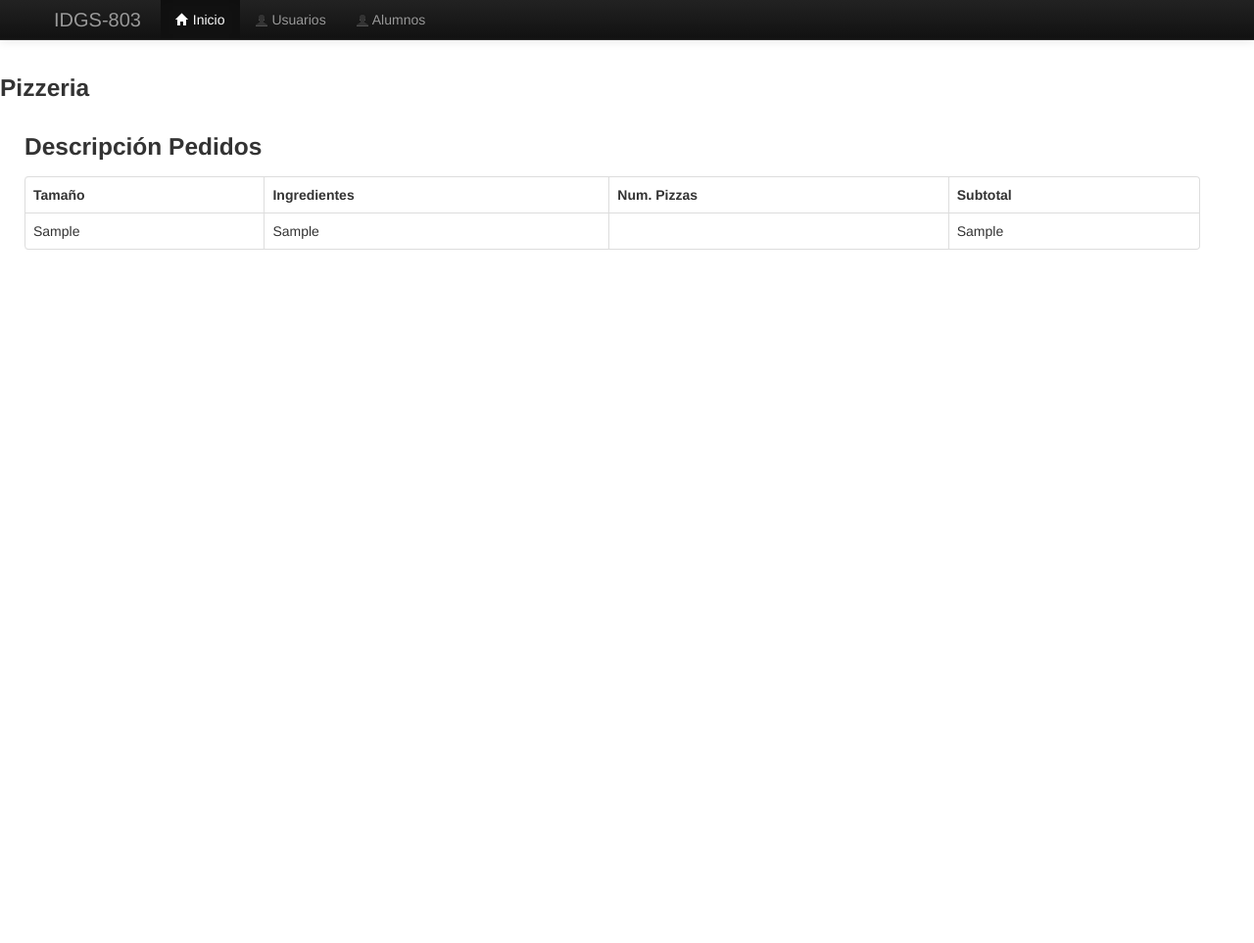
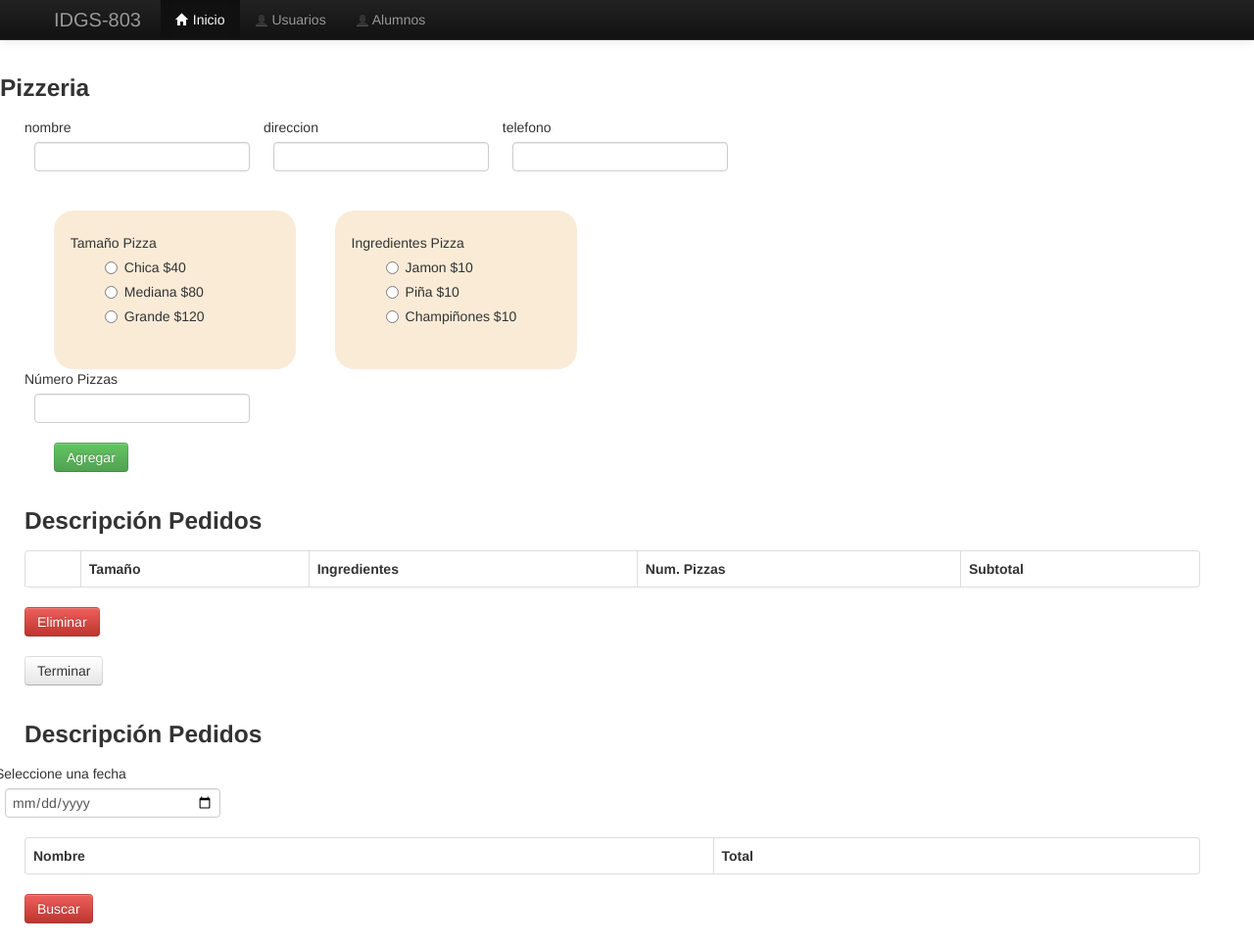
Before and after one commit to IDGS-803-20001570/PracticasBD_IDGS803, a Flask app: page /pizzeria in a window 1280 px wide. Shown: the whole page at 98% size. Before the commit the page ends 255 px from the top, so only its background shows below. Run offline with Flask 3, Linux system fonts and the light colour scheme; tables that the repository leaves empty hold one stand-in row (values such as "Sample post"); lists and menus that the app fills with data are empty; some libraries are stand-ins or nearby versions.

Commit message:
Proyeto Terminado

```diff
--- a/config.py
+++ b/config.py
@@ -1,5 +1,6 @@
 import os
 from sqlalchemy import create_engine
+from sqlalchemy import update
 import urllib
 
 # Se necesitainstalar estas cosas
--- a/forms.py
+++ b/forms.py
@@ -1,6 +1,7 @@
 from wtforms import Form
-from wtforms import StringField,SelectField,RadioField,EmailField,IntegerField
+from wtforms import StringField,SelectField,RadioField,EmailField,IntegerField,DateField
 from wtforms import validators
+from wtforms.validators import DataRequired
 
 
 class EmpleadosForm(Form):
@@ -28,35 +29,35 @@
 class PizzeriaForm(Form):
     id = IntegerField('id')
     nombre= StringField('nombre',[
-        validators.DataRequired(message='el campo es requerido'),
-        validators.length(min=4,max=10,message='ingresa nombre valido')
+        validators.DataRequired(message='el campo es requerido')
     ])
     direccion= StringField('direccion',[
-        validators.DataRequired(message='el campo es requerido'),
-        validators.length(min=4,max=10,message='Ingresa una direccion valida')
+        validators.DataRequired(message='el campo es requerido')
     ])
     telefono= StringField('telefono',[
-        validators.DataRequired(message='el campo es requerido'),
-        validators.length(min=4,max=10,message='Ingresa un telefono valido')
+        validators.DataRequired(message='el campo es requerido')
     ])
-    numPizzas= IntegerField('Número Pizzas',[
-        validators.DataRequired(message='el campo es requerido'),
-        validators.length(min=1,message='Ingresa una cantidad valida'),
+    numPizzas = IntegerField('Número Pizzas', [
+        validators.DataRequired(message='El campo es requerido'),
+        validators.NumberRange(min=1, message='El número de pizzas no puede ser negativo')
     ])
 
     tamaPizza = RadioField('Tamaño Pizza',
        choices=[
-            ('1','Chica $40'),
-            ('2','Mediana $80'),
-            ('2','Grande $120')
-            ],
-        validators=[validators.InputRequired()])
+            ('40','Chica $40'),
+            ('80','Mediana $80'),
+            ('120','Grande $120')
+            ])
     ingredientesPizza = RadioField('Ingredientes Pizza',
        choices=[
             ('1','Jamon $10'),
             ('2','Piña $10'),
-            ('2','Champiñones $120')
-            ],
-        validators=[validators.InputRequired()])
+            ('3','Champiñones $10')
+            ])
+    numVenta = StringField('numVenta')
+    estatus= StringField('Estatus')
     subtotal= StringField('Subtotal')
     total= StringField('Total')
+
+class ConsultaPedidosForm(Form):
+    fecha_seleccionada = DateField('Seleccione una fecha', validators=[DataRequired()], format='%Y-%m-%d')
--- a/main.py
+++ b/main.py
@@ -1,4 +1,5 @@
 from flask import Flask,render_template,request,Response
+from sqlalchemy import update
 from flask_wtf.csrf import CSRFProtect
 from flask import redirect
 from flask import flash
@@ -9,6 +10,8 @@
 from models import db
 from models import Empleados
 from models import PedidosPizza
+from models import VentasPizzas
+from datetime import date
 
 
 app = Flask(__name__)
@@ -84,13 +87,189 @@
         return redirect('ABC_Completo')
     return render_template("modificar.html",form=empleados_form)
 
+ingredientesDiccionario = {
+    '1': 'Jamon',
+    '2': 'Piña',
+    '3': 'Champiñones'
+}
+tamañoDiccionario = {
+    '40': 'Chica',
+    '80': 'Mediana',
+    '120': 'Grande'
+}
+
+mismaVenta = True
+nombreCliente = ""
+direccionCliente = ""
+telefonoCliente = ""
+
 @app.route("/pizzeria",methods=["GET","POST"])
 def pizzeria():
+    global mismaVenta
+    global nombreCliente
+    global direccionCliente
+    global telefonoCliente
+
     pizzeria_form=forms.PizzeriaForm(request.form)
-    pedidosPiza = PedidosPizza.query.all()
+    formFecha = forms.ConsultaPedidosForm(request.form)
+    pedidosPiza = PedidosPizza.query.filter_by(estatus=1).all()
+    # pedidosPiza = PedidosPizza.query.all()
 
+    if request.method == 'POST' and pizzeria_form.validate():
+        costoPizza = int(pizzeria_form.tamaPizza.data)
+        #ingrePizza = int(pizzeria_form.ingredientesPizza.data)
+        totalPizza = int(pizzeria_form.numPizzas.data)
+        subtotalPizza = str( (costoPizza+10)*totalPizza )
+        totalPizza = "0"
 
-    return render_template("pizzeria.html",pedidos=pedidosPiza)
+        numVenta = db.session.query(db.func.max(PedidosPizza.numeroVenta)).scalar()
+        if numVenta is None:
+            numVenta = 1
+            # print("--------------------------------------------------------1")
+        elif mismaVenta:
+            # print("--------------------------------------------------------2")
+            nombreCliente = pizzeria_form.nombre.data
+            direccionCliente = pizzeria_form.direccion.data
+            telefonoCliente = pizzeria_form.telefono.data
+
+            pizzeria_form.nombre.data = nombreCliente
+            pizzeria_form.direccion.data = direccionCliente
+            pizzeria_form.telefono.data = telefonoCliente
+
+            pizzeria_form.nombre.render_kw = {'readonly': True}
+            pizzeria_form.direccion.render_kw = {'readonly': True}
+            pizzeria_form.telefono.render_kw = {'readonly': True}
+            pass
+        else:
+            # print("--------------------------------------------------------3")
+            numVenta = str(int(numVenta)+1)
+            pizzeria_form.nombre.render_kw = {'readonly': False}
+            pizzeria_form.direccion.render_kw = {'readonly': False}
+            pizzeria_form.telefono.render_kw = {'readonly': False}
+            mismaVenta = True
+
+        # print("------------------------------------------Num Venta: {}".format(numVenta))
+        nuevo_pedido = PedidosPizza(
+            nombre=pizzeria_form.nombre.data,
+            direccion=pizzeria_form.direccion.data,
+            telefono=pizzeria_form.telefono.data,
+            tamaPizza=pizzeria_form.tamaPizza.data,
+            ingredientesPizza= pizzeria_form.ingredientesPizza.data,
+            numPizza=pizzeria_form.numPizzas.data,
+            subtotal=subtotalPizza,
+            total=totalPizza,
+            numeroVenta = numVenta,
+            estatus = "1"
+        )
+        db.session.add(nuevo_pedido)
+        db.session.commit()
+        pedidosPiza = PedidosPizza.query.filter_by(estatus=1).all()
+        for pedido in pedidosPiza:
+            pedido.ingredientesPizza = ingredientesDiccionario[pedido.ingredientesPizza]
+            pedido.tamaPizza = tamañoDiccionario[pedido.tamaPizza]
+
+        return render_template("pizzeria.html",pedidos=pedidosPiza,form=pizzeria_form, formF=formFecha)
+
+    fecha_seleccionada = formFecha.fecha_seleccionada.data
+    if not fecha_seleccionada:
+        fecha_seleccionada = date.today()
+    ventasFecha = db.session.query(VentasPizzas.nombre, db.func.sum(VentasPizzas.total).label('total')).filter(VentasPizzas.create_date == fecha_seleccionada).group_by(VentasPizzas.nombre).all()
+
+    for pedido in pedidosPiza:
+        pedido.ingredientesPizza = ingredientesDiccionario[pedido.ingredientesPizza]
+        pedido.tamaPizza = tamañoDiccionario[pedido.tamaPizza]
+
+    return render_template("pizzeria.html",pedidos=pedidosPiza,form=pizzeria_form,formF=formFecha,ventasFecha=ventasFecha)
+
+@app.route("/modificarPedido",methods=["GET","POST"])
+def modificarPedido():
+    pizzeria_form=forms.PizzeriaForm(request.form)
+    if request.method == 'GET':
+        id=request.args.get('id')
+        pedidoPizza= db.session.query(PedidosPizza).filter(PedidosPizza.id==id).first()
+        pizzeria_form.id.data = request.args.get('id')
+        pizzeria_form.nombre.data=pedidoPizza.nombre
+        pizzeria_form.direccion.data=pedidoPizza.direccion
+        pizzeria_form.telefono.data=pedidoPizza.telefono
+        pizzeria_form.tamaPizza.data=pedidoPizza.tamaPizza
+        pizzeria_form.ingredientesPizza.data=pedidoPizza.ingredientesPizza
+        pizzeria_form.numPizzas.data=pedidoPizza.numPizza
+    if request.method == 'POST':
+        id=pizzeria_form.id.data
+        pedidoPizza1= db.session.query(PedidosPizza).filter(PedidosPizza.id==id).first()
+        pedidoPizza1.nombre=pizzeria_form.nombre.data
+        pedidoPizza1.direccion=pizzeria_form.direccion.data
+        pedidoPizza1.telefono=pizzeria_form.telefono.data
+        pedidoPizza1.tamaPizza =pizzeria_form.tamaPizza.data
+        pedidoPizza1.ingredientesPizza=pizzeria_form.ingredientesPizza.data
+        pedidoPizza1.numPizza=pizzeria_form.numPizzas.data
+
+        costoPizza = int(pizzeria_form.tamaPizza.data)
+        # ingrePizza = int(pizzeria_form.ingredientesPizza.data)
+        totalPizza = int(pizzeria_form.numPizzas.data)
+        subtotalPizza = str( (costoPizza+10)*totalPizza )
+        totalPizza = "0"
+
+        pedidoPizza1.subtotal = subtotalPizza
+        pedidoPizza1.total = totalPizza
+
+        db.session.add(pedidoPizza1)
+        db.session.commit()
+        return redirect('pizzeria')
+    return render_template("modificarPedido.html",form=pizzeria_form)
+
+@app.route("/eliminarPedido", methods=["POST"])
+def eliminarPedido():
+    if request.method == 'POST':
+        # Obtener los ID de los pedidos seleccionados desde el formulario
+        ids_seleccionados = request.form.getlist('pedidos_seleccionados')
+        for id_pedido in ids_seleccionados:
+            pedido = PedidosPizza.query.get(id_pedido)
+            if pedido:
+                db.session.delete(pedido)
+                db.session.commit()
+        return redirect('pizzeria')
+
+@app.route("/terminarPedido", methods=["POST"])
+def terminarPedido():
+    if request.method == 'POST':
+        global mismaVenta
+        max_id = db.session.query(db.func.max(PedidosPizza.numeroVenta)).scalar()
+        print("------------------------------ ID máximo: {}".format(max_id))
+        suma_subtotal = db.session.query(db.func.sum(PedidosPizza.subtotal)).filter(PedidosPizza.numeroVenta == max_id).scalar()
+        print("------------------------------ Suma de subtotal para idVenta {}: {}".format(max_id, suma_subtotal))
+        mismaVenta = False
+        #Obtiene el nombre del cliente
+        nombreCliente = db.session.query(PedidosPizza.nombre).filter(PedidosPizza.numeroVenta == max_id).first()[0]
+
+        #Ingresa una nueva venta
+        nuevaVenta = VentasPizzas(
+            nombre=nombreCliente,
+            numeroVenta=max_id,
+            total=suma_subtotal
+        )
+        db.session.add(nuevaVenta)
+        db.session.commit()
+
+        #Actualizar estatus ----------------------------------------------------------------------
+        stmt = update(PedidosPizza).where(PedidosPizza.numeroVenta == max_id).values(estatus=0)
+        db.session.execute(stmt)
+        db.session.commit()
+        mismaVenta = False
+
+        return redirect('pizzeria')
+
+@app.route("/pedidosFecha", methods=["POST"])
+def pedidosFecha():
+    formFecha = forms.ConsultaPedidosForm(request.form)
+    pizzeria_form=forms.PizzeriaForm(request.form)
+    fecha_seleccionada = formFecha.fecha_seleccionada.data
+
+    if not fecha_seleccionada:
+        fecha_seleccionada = date.today()
+    ventasFecha = db.session.query(
+    VentasPizzas.nombre,db.func.sum(VentasPizzas.total).label('total')).filter(VentasPizzas.create_date == fecha_seleccionada).group_by(VentasPizzas.nombre).all()
+    return render_template("pizzeria.html",formF=formFecha, ventasFecha=ventasFecha, form=pizzeria_form)
 
 
 if __name__ == "__main__":
--- a/templates/pizzeria.html
+++ b/templates/pizzeria.html
@@ -1,16 +1,80 @@
 {%extends 'layout.html'%}
 {%block content%}
 
+<style>
+    li{
+        list-style: none;
+    }
+    #tarjetita{
+        background-color: antiquewhite;
+        border-radius: 20px;
+        padding-top: 2%;
+        padding-bottom: 2%;
+        padding-left: 4%;
+        width: 200px;
+    }
+</style>
+
 <h3>Pizzeria</h3>
 {% from "_macros.html" import render_field%}
+<div class="container">
+    <form name="registro" action="/pizzeria" id="registro" method="post">
+        <div style="display: inline-block;">
+            <div class="row control-group" style="display: inline-block; margin-right: 40px;">
+                <div class="form-group col-xs-12 float-label-form-group controls">
+                    {{ render_field(form.nombre, class="form-control") }}
+                </div>
+            </div>
+            <div class="row control-group" style="display: inline-block; margin-right: 40px;">
+                <div class="form-group col-xs-12 float-label-form-group controls">
+                    {{ render_field(form.direccion, class="form-control") }}
+                </div>
+            </div>
+            <div class="row control-group" style="display: inline-block; margin-right: 10px;">
+                <div class="form-group col-xs-12 float-label-form-group controls">
+                    {{ render_field(form.telefono, class="form-control") }}
+                </div>
+            </div>
+        </div>
+        <br>
+        <br>
+        <div style="overflow: hidden;">
+            <div id="tarjetita" style="float: left; margin-right: 40px;">
+                <div class="row control-group">
+                    <div class="form-group col-xs-12 float-label-form-group controls">
+                        {{ render_field(form.tamaPizza, class_="radio", id="tamaPizza") }}
+                    </div>
+                </div>
+            </div>
+            <div id="tarjetita" style="float: left; margin-right: 40px;">
+                <div class="row control-group">
+                    <div class="form-group col-xs-12 float-label-form-group controls">
+                        {{ render_field(form.ingredientesPizza, class_="radio", id="ingredientesPizza") }}
+                    </div>
+                </div>
+            </div>
+        </div>
 
+
+
+        <div class="row control-group">
+            <div class="form-group col-xs-12 float-label-form-group controls">
+                {{render_field(form.numPizzas,class="form-control")}}
+            </div>
+        </div>
+        <input type="hidden" name="csrf_token" value="{{csrf_token()}}"/>
+        <input type="submit" class="btn btn-success" id="agregar" name="agregar" value="Agregar"/>
+    </form>
+</div>
 
 <div class="container">
     <div class="row">
         <h3>Descripción Pedidos</h3>
+        <form name="registro" action="/eliminarPedido" id="eliminarPedido" method="post">
             <table class="table table-bordered">
                 <thead>
                     <tr>
+                        <th></th>
                         <th>Tamaño</th>
                         <th>Ingredientes</th>
                         <th>Num. Pizzas</th>
@@ -20,16 +84,83 @@
                 <tbody>
                     {%for pedi in pedidos%}
                     <tr>
+                        <td>
+                            <input type="checkbox" name="pedidos_seleccionados" value="{{ pedi.id }}">
+                        </td>
                         <td>{{pedi.tamaPizza}}</td>
                         <td>{{pedi.ingredientesPizza}}</td>
-                    <td>{{pedi.numPizzas}}</td>
+                        <td>{{pedi.numPizza}}</td>
                         <td>{{pedi.subtotal}}</td>
+                        <td>
+                            <a href="modificarPedido?id={{pedi.id}}"
+                            class="btn btn-warning">Modificar</a>
+                        </td>
                     </tr>
                     {%endfor%}
                 </tbody>
             </table>
+            <input type="hidden" name="csrf_token" value="{{csrf_token()}}"/>
+            <input type="submit" class="btn btn-danger" id="eliminar" name="eliminar" value="Eliminar"/>
+        </form>
+        <form name="registro" action="/terminarPedido" id="terminarPedido" method="post" onsubmit="return confirmarTerminarPedido();">
+            <input type="hidden" name="csrf_token" value="{{csrf_token()}}"/>
+            <input type="submit" class="btn btn-succes" id="calcularTotal" name="calcularTotal" value="Terminar"/>
+        </form>
+    </div>
+
+</div>
+
+<div class="container">
+    <div class="row">
+        <h3>Descripción Pedidos</h3>
+        <form name="registro" action="/pedidosFecha" id="pedidosFecha" method="post">
+            <div class="row control-group">
+                <div class="form-group col-xs-12 float-label-form-group controls">
+                    {{render_field(formF.fecha_seleccionada,class="form-control")}}
+                </div>
+            </div>
+            <table class="table table-bordered">
+                <thead>
+                    <tr>
+                        <th>Nombre</th>
+                        <th>Total</th>
+                    </tr>
+                </thead>
+                <tbody>
+                    {%for vent in ventasFecha%}
+                    <tr>
+                        <td>{{vent.nombre}}</td>
+                        <td>{{vent.total}}</td>
+                    </tr>
+                    {%endfor%}
+                </tbody>
+            </table>
+            <input type="hidden" name="csrf_token" value="{{csrf_token()}}"/>
+            <input type="submit" class="btn btn-danger" id="buscar" name="buscar" value="Buscar"/>
+        </form>
     </div>
 </div>
 
 
+
+<script>
+    function confirmarTerminarPedido() {
+        var filas = document.querySelectorAll("table tbody tr");
+        var total = 0;
+
+        // Sumar los valores de la columna Subtotal (penúltima columna)
+        for (var i = 0; i < filas.length; i++) {
+            var penultimaCelda = filas[i].querySelector("td:nth-last-child(2)");
+            var subtotal = parseFloat(penultimaCelda.innerText);
+            if (!isNaN(subtotal)) {
+                total += subtotal;
+            }
+        }
+        if (confirm("¿Estás seguro de terminar el pedido?\nTotal: $" + total.toFixed(2))) {
+                return true;
+            } else {
+                return false;
+            }
+        }
+    </script>
 {%endblock%}
```
Also changed, not shown: models.py (+11 -1 lines), templates/modificarPedido.html (added, +50 -0 lines). Lines whose indentation alone changed are shown as unchanged.
